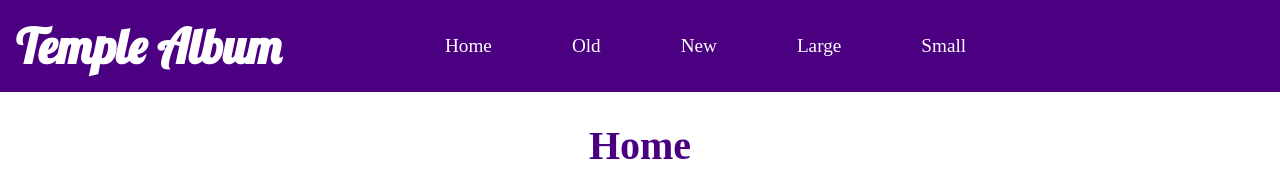
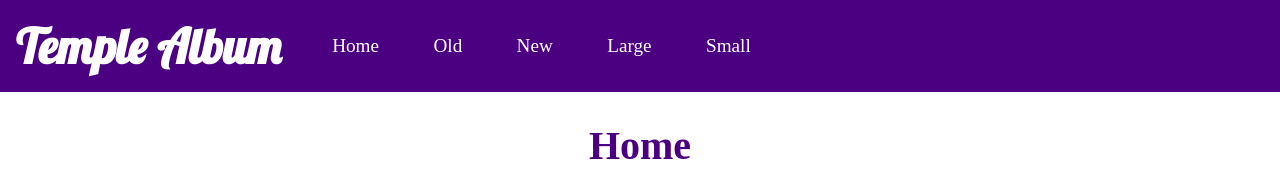
Before and after one commit to ShaniahBytesBack/wdd131, a plain HTML site: page temples.html in a window 1280 px wide. Shown: the top 195 px of the page. Drawn offline with Linux system fonts and the light colour scheme; a web font is replaced by a local one.

Commit message:
make changes

```diff
--- a/scripts/temples.js
+++ b/scripts/temples.js
@@ -9,4 +9,12 @@ document.addEventListener("DOMContentLoaded", () => {
     hamburger.addEventListener("click", () => {
         navMenu.style.display = navMenu.style.display === "flex" ? "none" : "flex";
     });
+
+    window.addEventListener("resize", () => {
+        if (window.innerWidth >= 768) {
+            navMenu.style.display = "flex";
+        } else {
+            navMenu.style.display = "none";
+        }
+    });
 });
--- a/styles/temples-large.css
+++ b/styles/temples-large.css
@@ -8,12 +8,18 @@
         display: none;
     }
 
+    @media (min-width: 768px) {
         #nav-menu {
             display: flex;
             flex-direction: row;
             gap: 1em;
             position: static;
             background-color: transparent;
+            box-shadow: none;
+            width: auto;
+            padding: 0;
+            margin-left: auto;
+        }
     }
 
     .album-grid {
--- a/styles/temples.css
+++ b/styles/temples.css
@@ -36,34 +36,39 @@ header {
     color: #fff;
     cursor: pointer;
     display: block;
+    padding-left: 100px;
 }
 
 #nav-menu {
     list-style-type: none;
     display: none;
     flex-direction: column;
-    align-items: center;
+    align-items: flex-end;
     background-color: #4B0082;
     position: absolute;
-    top: 60px;
-    width: 100%;
-    padding: 0 100px;
+    top: 80px;
+    right: 0;
+    width: 40%;
+    padding: 1em 0;
+    margin: 0;
+    box-shadow: 0px 4px 6px rgba(0, 0, 0, 0.1);
 }
 
 #nav-menu li {
-    padding: 0.5em 2em;
-    left: 0;
-
+    width: 100%;
+    text-align: left;
 }
 
 #nav-menu li a {
+    display: block;
+    padding: 0.5em 1em;
     color: white;
     text-decoration: none;
     font-size: 1.2em;
-    transition: .2s ease;
+    transition: color 0.2s ease;
 }
 
-#nav-menu li a:hover{
+#nav-menu li a:hover {
     color: #ffcc33;
 }
 
```
Also changed, not shown: images/0dc4cb4be5ee259a84309b9b9fc63b5c.jpg (added), images/62d0282c3f9780ffa98cb60e78af4594.jpg (added), images/il_fullxfull.2153383492_qt6c.jpg (added), images/ldsquotes5.png (added). Lines whose indentation alone changed are shown as unchanged.
